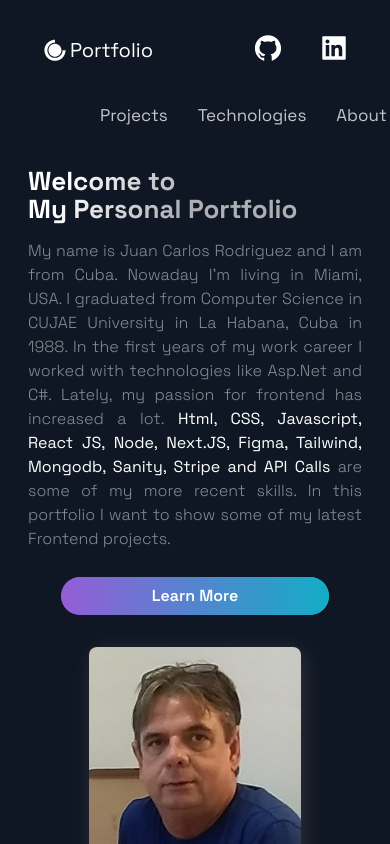
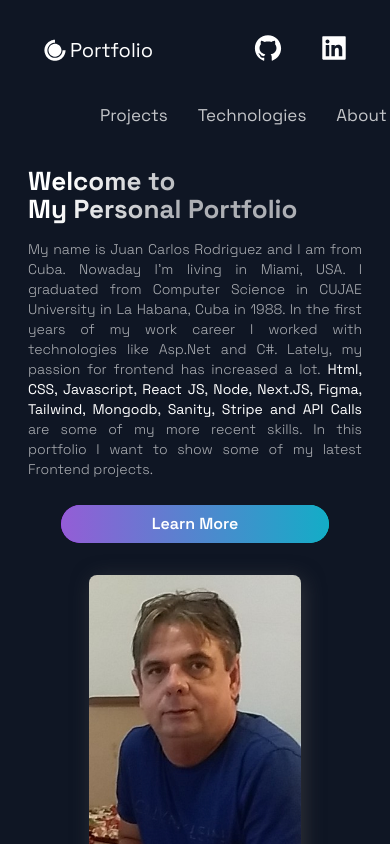
Before and after one commit to juanca305/my_portfolio_app_1, a Next.js app: page / in a window 390 px wide. Shown: the top 844 px of the page. Built offline with nearby package versions, Linux system fonts and the light colour scheme.

Commit message:
Final touches in responsive and styles

```diff
--- a/src/components/Hero/HeroStyles.js
+++ b/src/components/Hero/HeroStyles.js
@@ -130,4 +130,8 @@ padding-bottom: 20px;
 @media ${(props) => props.theme.breakpoints.md} {
   padding-bottom: 0px;
 }
+
+@media ${(props) => props.theme.breakpoints.sm} {
+   padding-left: 1.75px;
+}
 `;
--- a/src/styles/GlobalComponents/index.js
+++ b/src/styles/GlobalComponents/index.js
@@ -62,7 +62,7 @@ export const SectionText = styled.p`
   line-height: 40px;
   font-weight: 300;
   padding-bottom: 3.6rem;
-  color: rgba(255, 255, 255, 0.5);
+  color: rgba(255, 255, 255, 0.65);
   text-align: justify;
 
   @media ${(props) => props.theme.breakpoints.md} {
@@ -73,8 +73,8 @@ export const SectionText = styled.p`
   }
 
   @media ${(props) => props.theme.breakpoints.sm} {
-    font-size: 16px;
-    line-height: 24px;
+    font-size: 14px;
+    line-height: 20px;
     padding-bottom: 16px;
   }
 `
```
